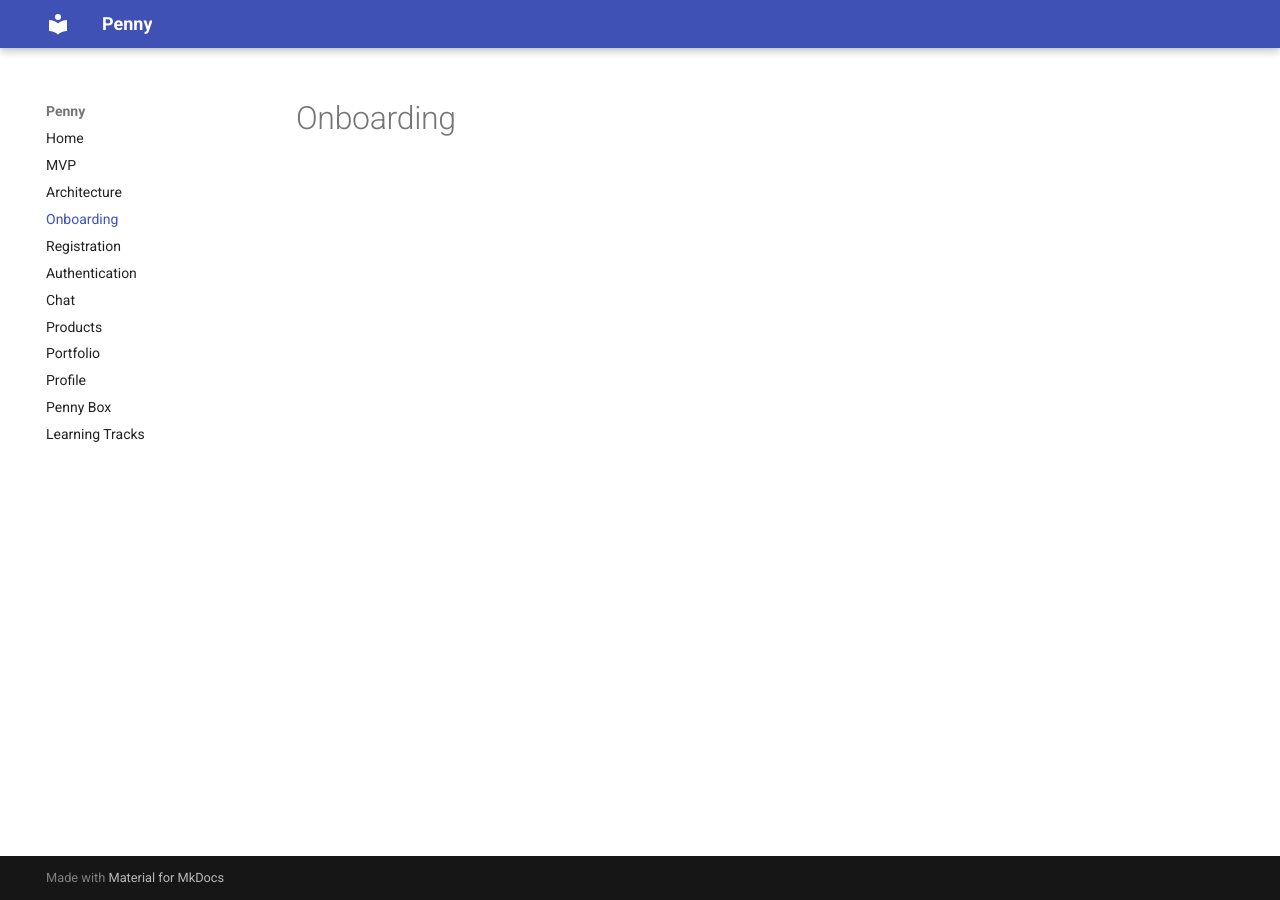
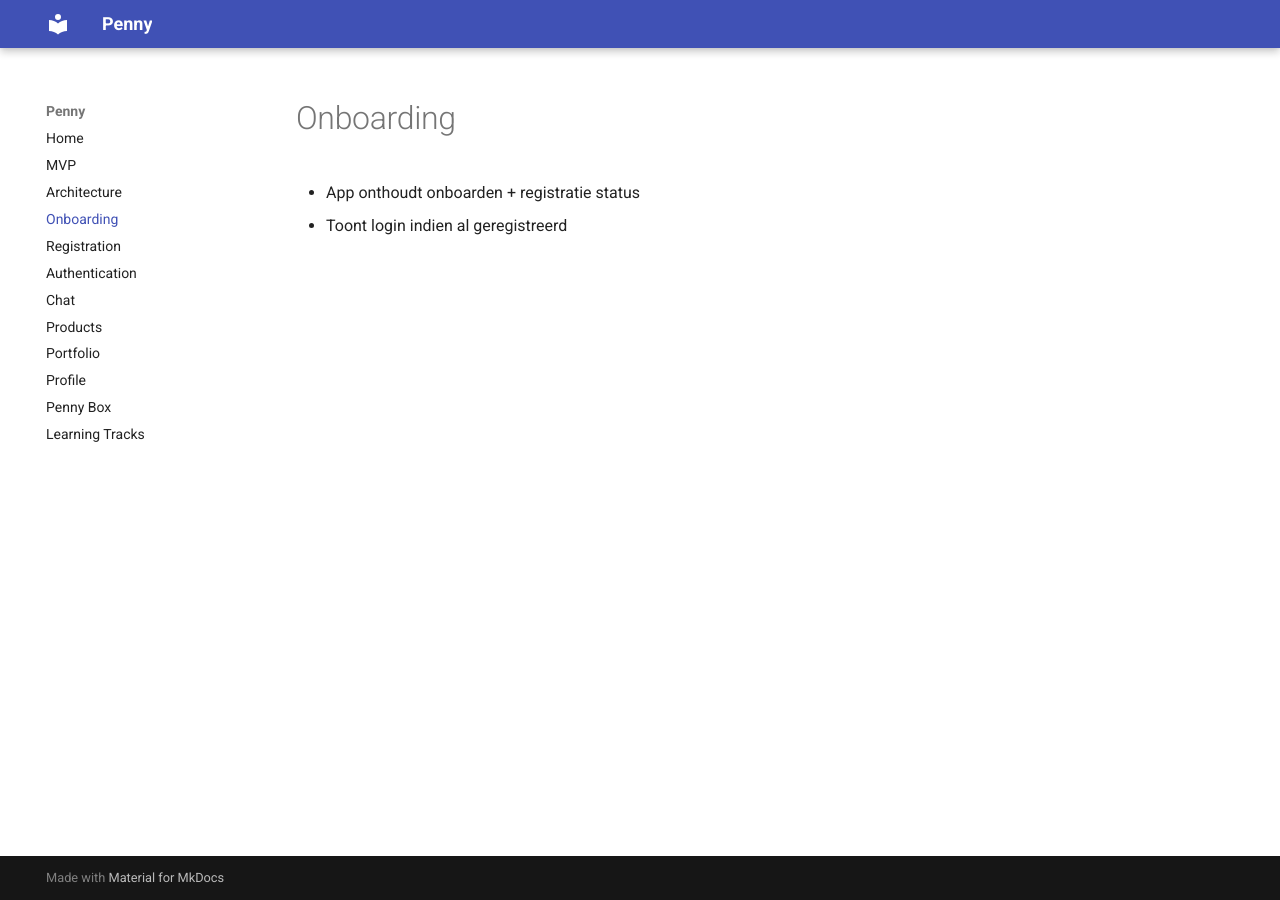
Before and after one commit to hiddebraun/penny-docs, an MkDocs documentation site: the page built from docs/onboarding/index.md, in a window 1280 px wide. Built offline with MkDocs 1.6.1 and Material for MkDocs 9.7.7, drawn with Linux system fonts in a browser that asks for light colours.

```diff
--- a/docs/onboarding/index.md
+++ b/docs/onboarding/index.md
@@ -1 +1,4 @@
 # Onboarding
+
+- App onthoudt onboarden + registratie status
+- Toont login indien al geregistreerd
--- a/mkdocs.yml
+++ b/mkdocs.yml
@@ -8,7 +8,7 @@
       permalink: true
   - attr_list
   - pymdownx.superfences:
-        # make exceptions to highlighting of code:
+      # make exceptions to highlighting of code:
       custom_fences:
         - name: mermaid
           class: mermaid
```
Also changed, not shown: docs/architecture/deployment.md (added, +1 -0 lines), docs/mvp/index.md (+1 -1 lines), docs/architecture/overview.md (line endings or trailing spaces).
